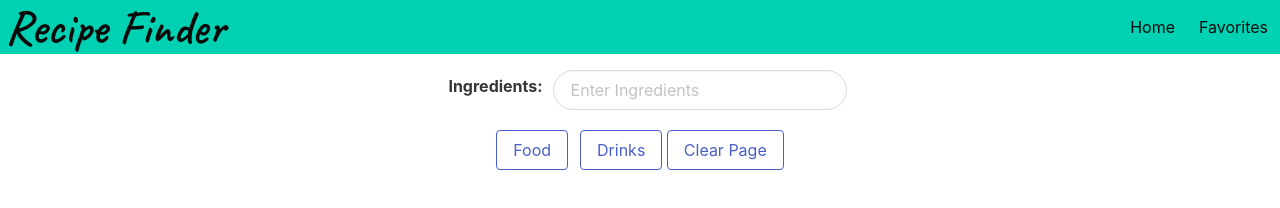
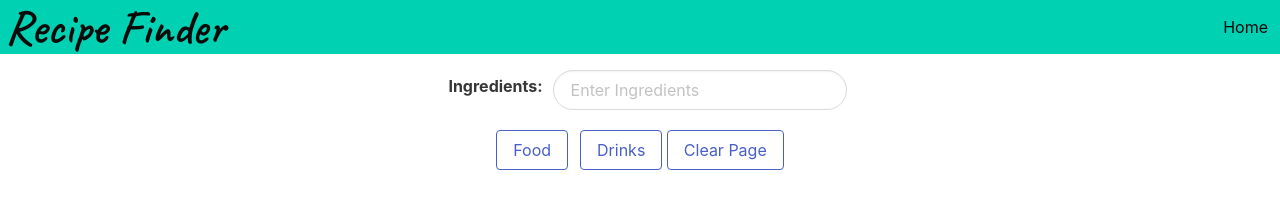
Before and after one commit to smithz852/recipe-finder, a plain HTML site: page index.html in a window 1280 px wide. Drawn offline with nearby package versions, Linux system fonts and the light colour scheme.

Commit message:
edit out Favorites button

```diff
--- a/index.html
+++ b/index.html
@@ -25,7 +25,7 @@
     <div id="navbarBasicExample" class="navbar-menu">
       <div class="navbar-end">
         <a class="navbar-item has-text-black" href="#" onclick="reloadPage()">Home</a>
-        <a class="navbar-item has-text-black" href="#">Favorites</a>
+        <!-- <a class="navbar-item has-text-black" href="#">Favorites</a> -->
       </div>
     </div>
   </nav>
```
